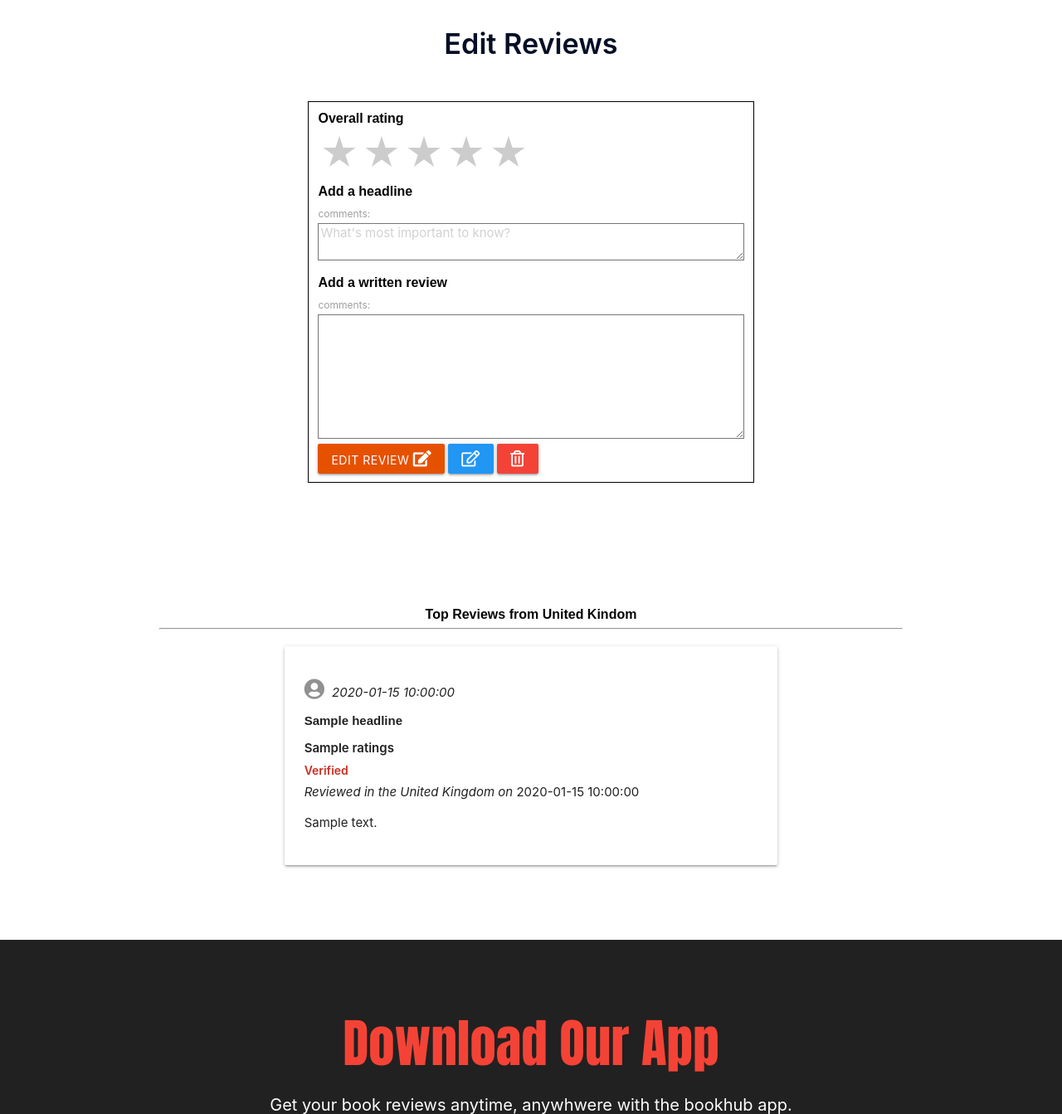
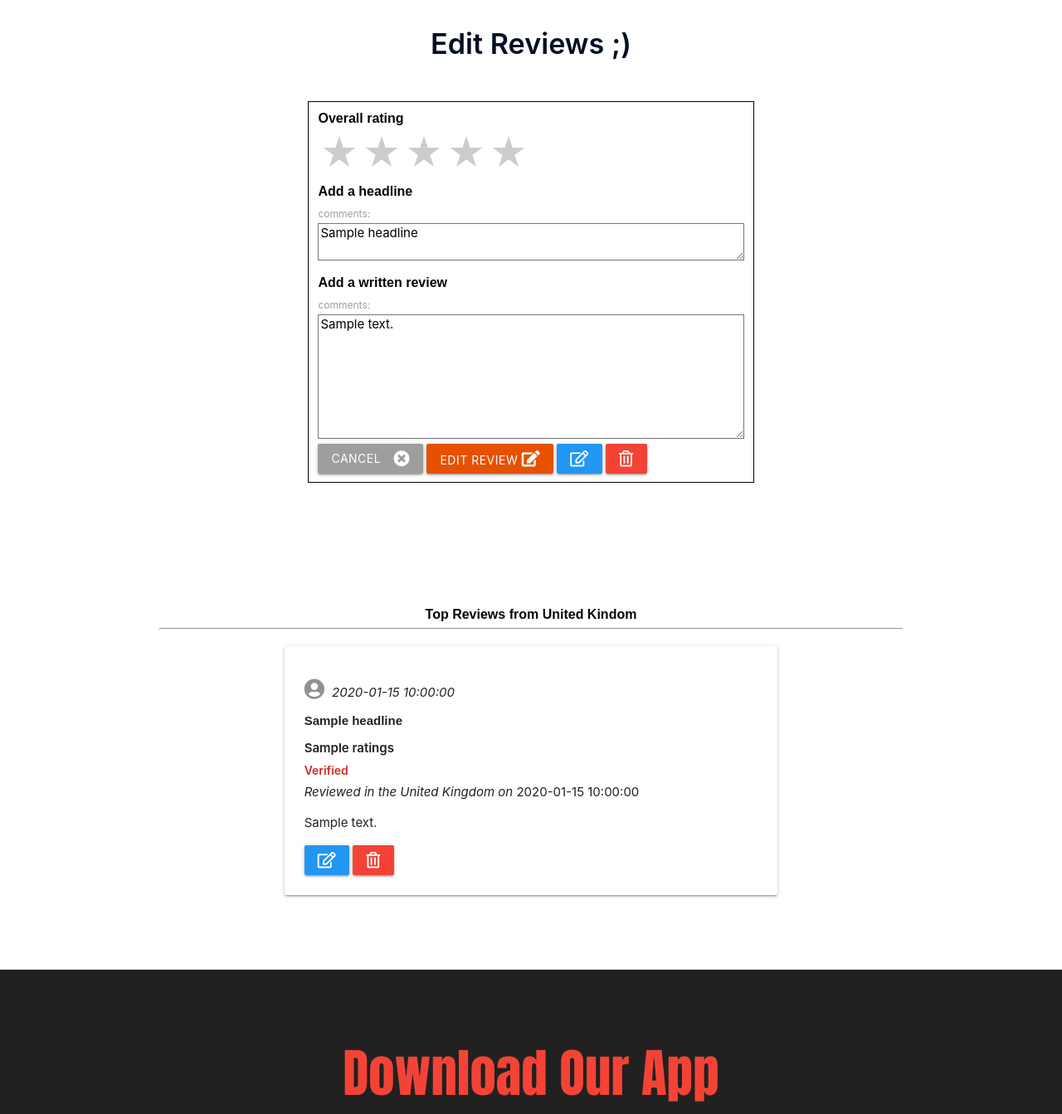
Before and after one commit to MattB859/MS3-Book-Hub, a Flask app: page /edit_post?review_id=1 in a window 1280 px wide. Shown: the part 161-1504 px from the top of the page at 83% size. Run offline with Flask 2, Linux system fonts and the light colour scheme; a database or web service that is not in the repository returns one stand-in record (values such as "Sample title"); some libraries are stand-ins or nearby versions.

Commit message:
Update reviews into the database

```diff
--- a/app.py
+++ b/app.py
@@ -91,11 +91,11 @@ def login():
                         "profile", username=session["user"]))
             else:
                 # invalid password match
-                flash("Incorrect Username and/or Password")
+                flash("Incorrect Password")
                 return redirect(url_for("login"))
         else:
             # username doesn't exist
-            flash("Incorrect Username and/or Password")
+            flash("Incorrect Username")
             return redirect(url_for("login"))
 
     return render_template("login.html")
@@ -151,8 +151,7 @@ def the_secret():
             "headline": request.form.get("headline"),
             "the_secret_review": request.form.get("the_secret_review"),
             "created_by": session["user"],
-            "date_time": datetime.datetime.now().strftime("%d %B %Y"),
-            "ratings": request.form.get("ratings")
+            "date_time": datetime.datetime.now().strftime("%d %B %Y")
         }
         mongo.db.reviews_2.insert_one(the_secret_review)
         flash("Review Successfully Added")
@@ -164,15 +163,18 @@ def the_secret():
 
 @app.route("/edit_review/<review_id>", methods=["GET", "POST"])
 def edit_review(review_id):
-    """
-    this will allow users to edit their own reviews
-    """
+    if request.method == "POST":
+        submit = {
+            "headline": request.form.get("headline"),
+            "book_review": request.form.get("book_review"),
+            "created_by": session["user"],
+            "date_time": datetime.datetime.now().strftime("%d %B %Y")
+        }
+        mongo.db.reviews.update({"_id": ObjectId(review_id)}, submit)
+        flash("Review Successfully Updated")
 
     edit = mongo.db.reviews.find_one({"_id": ObjectId(review_id)})
-    flash("Successfully updated")
-    return redirect(url_for("review_post"))
-
-    reviews = mongo.db.reviews.find()
+    reviews = mongo.db.reviews.find().sort("reviews", 1)
     return render_template(
         "edit_power.html", edit=edit, reviews=reviews)
 
--- a/templates/edit_power.html
+++ b/templates/edit_power.html
@@ -1,12 +1,12 @@
 {% extends "base.html" %}
 {% block content %}
+<div class="container">
+    <h4 class="center-align title edit">Edit Reviews ;) </h4>
 
-<div class="container">
-    <h4 class="center-align title edit">Edit Reviews</h4>
-
+    {% for review in reviews %}
     <!-- edit review form -->
     <div class="row box" id="post">
-        <form class="text-body" method="POST" action="{{ url_for('edit_review', review_id=reviews._id) }}">
+        <form class="text-body" method="POST" action="{{ url_for('edit_review', review_id=review._id) }}">
             <div class="row">
 
                 <!-- star rating -->
@@ -31,21 +31,33 @@
                     </div>
                 </div>
 
+
                 <!-- review headline -->
                 <div class="col s12">
                     <h6>Add a headline</h6>
                     <label for="headline">comments:</label>
                     <textarea id="headline" placeholder="What's most important to know?" name="headline" minlength="5"
-                        maxlength="100" required></textarea>
+                        maxlength="100" required>
+                    {{- review.headline -}}
+                    </textarea>
                 </div>
 
                 <!-- review textarea -->
                 <div class="col s12 height">
                     <h6>Add a written review</h6>
                     <label for="book_review">comments:</label>
+
                     <textarea id="book_review" placeholder="What did you like or dislike about this book?"
                         name="book_review" minlength="5" style="height: 150px;" maxlength="600" required>
+
+                    {{- review.book_review -}}
+
+
                     </textarea>
+                    <!-- cancel button -->
+                    <a href="{{ url_for('book_reviews') }}" class="btn grey darken- text-shadow">
+                        cancel <i class="fas fa-times-circle right"></i>
+                    </a>
 
                     <!-- submit button -->
                     <button class="btn waves-effect orange darken-4 waves-light" type="submit">Edit Review
@@ -57,14 +69,13 @@
             </div>
         </form>
     </div>
-
+    {% endfor %}
     <h6 class="text-darken-4 center-align margin-top">Top Reviews from United Kindom</h6>
 
     <hr>
 
     <div class="container post-box">
         {% for review in reviews %}
-            {% if review.book_review == review.book_review %}
             <div class="row">
                 <div class="col s12 s6">
                     <div class="card-panel">
@@ -74,10 +85,11 @@
                         <p class="post-2 bold text-color">Verified</p>
                         <p><em>Reviewed in the United Kingdom on</em> {{ review.date_time }}</p>
                         <p>{{ review.book_review }}</p>
+                          <a href="{{ url_for('edit_post', review_id=review._id) }}" class="waves-effect waves-light blue btn"><i class="far fa-edit"></i></a>
+                    <a href="#" class="waves-effect waves-light red btn"><i class="far fa-trash-alt"></i></a>
                     </div>
                 </div>
             </div>
-            {% endif %}
         {% endfor %}
     </div>
 </div>
```
Also changed, not shown: templates/book_power.html (+5 -4 lines).
